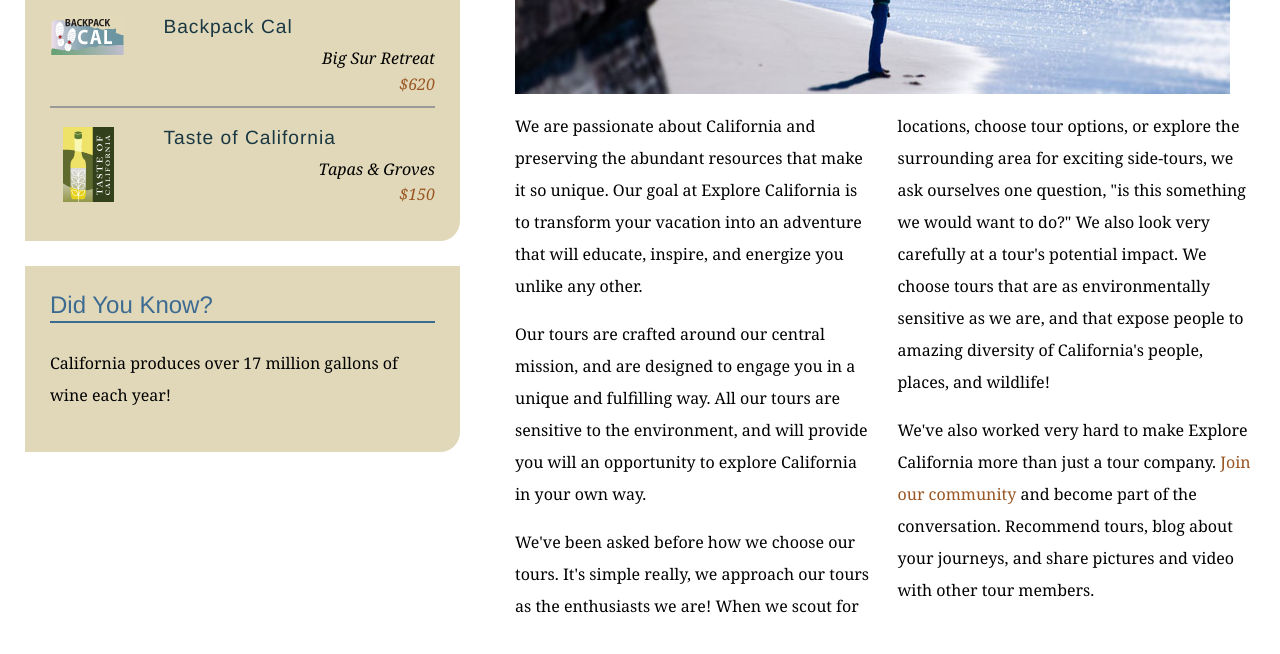
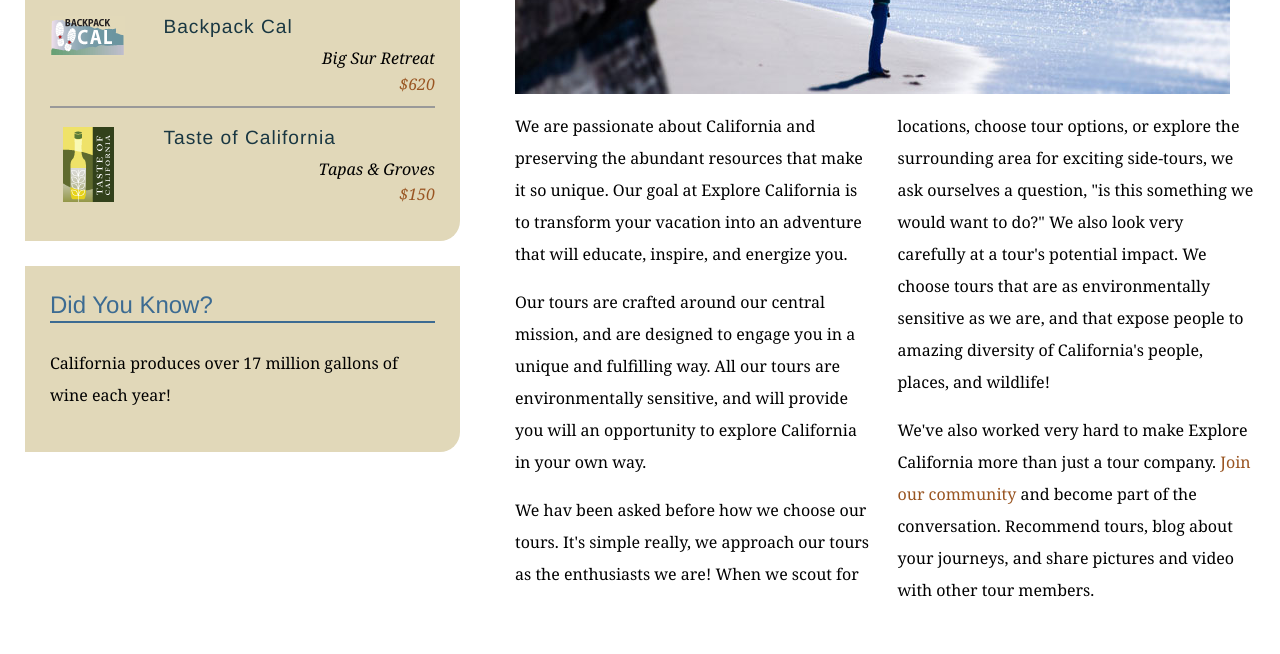
Before and after one commit to dlewis53a/explore_california2, a plain HTML site: page mission.html in a window 1280 px wide. Shown: the part 590-1244 px from the top of the page. Drawn offline with Linux system fonts and the light colour scheme.

Commit message:
Text edits on mission page

```diff
--- a/mission.html
+++ b/mission.html
@@ -62,9 +62,9 @@
           <h1>Who we are</h1>
           <img src="assets/images/mission_look.jpg" alt="Looking out at the Pacific" class="articleImage" />
           <div class="multiCol">
-            <p>We are passionate about California and preserving the abundant resources that make it so unique. Our goal at Explore California is to transform your vacation into an adventure that will educate, inspire, and energize you unlike any other.</p>
-            <p>Our tours are crafted around our central mission, and are designed to engage you in a unique and fulfilling way. All our tours are sensitive to the environment, and will provide you will an opportunity to explore California in your own way.</p>
-            <p>We've been asked before how we choose our tours. It's simple really, we approach our tours as the enthusiasts we are! When we scout for locations, choose tour options, or explore the surrounding area for exciting side-tours, we ask ourselves one question, &quot;is this something we would want to do?&quot; We also look very carefully at a tour's potential impact. We choose tours that are as environmentally sensitive as we are, and that expose people to amazing diversity of California's people, places, and wildlife!</p>
+            <p>We are passionate about California and preserving the abundant resources that make it so unique. Our goal at Explore California is to transform your vacation into an adventure that will educate, inspire, and energize you.</p>
+            <p>Our tours are crafted around our central mission, and are designed to engage you in a unique and fulfilling way. All our tours are environmentally sensitive, and will provide you will an opportunity to explore California in your own way.</p>
+            <p>We hav been asked before how we choose our tours. It's simple really, we approach our tours as the enthusiasts we are! When we scout for locations, choose tour options, or explore the surrounding area for exciting side-tours, we ask ourselves a question, &quot;is this something we would want to do?&quot; We also look very carefully at a tour's potential impact. We choose tours that are as environmentally sensitive as we are, and that expose people to amazing diversity of California's people, places, and wildlife!</p>
             <p>We've also worked very hard to make Explore California more than just a tour company. <a href="explorers/join.html">Join our community</a> and become part of the conversation. Recommend tours, blog about your journeys, and share pictures and video with other tour members.</p>
           </div>
         </div>
```
